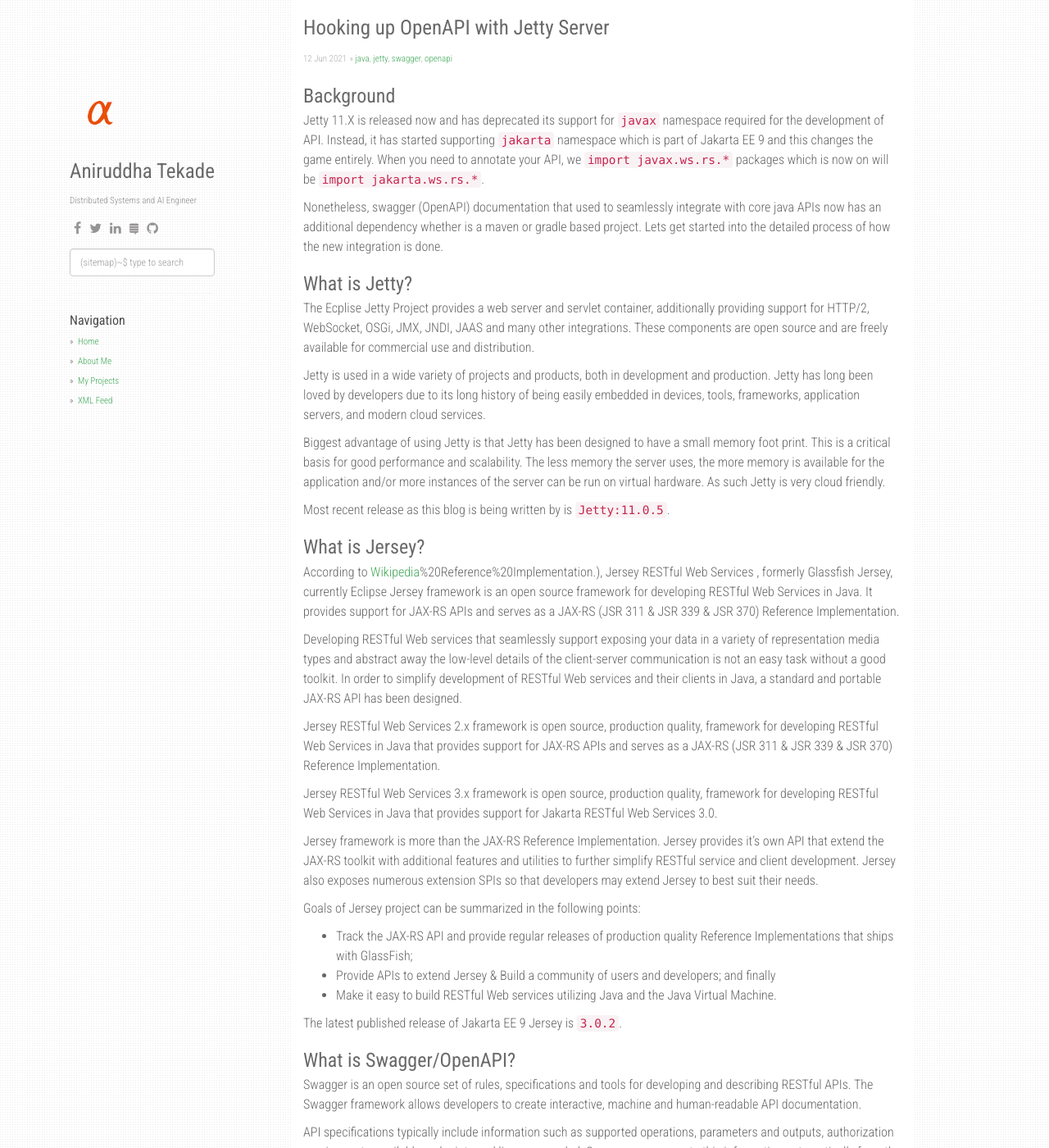
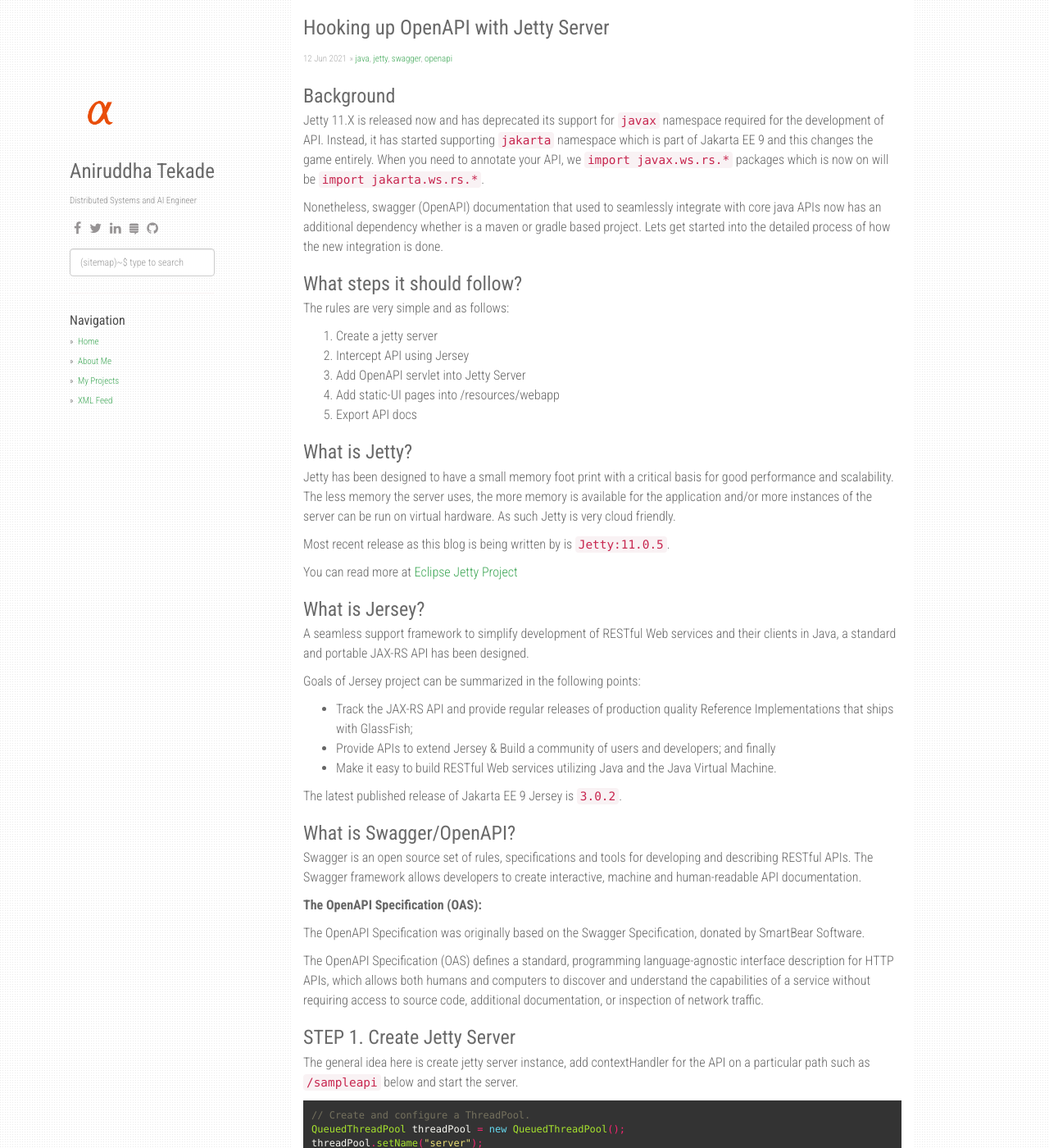
Before and after one commit to agusmakmun/agusmakmun.github.io, a Jekyll site: the page built from _posts/2021-06-12-Hooking-up-OpenAPI-with-Jetty.md, in a window 1280 px wide and 1400 px high. Shown: the whole window at 82% size. Built offline with Jekyll 4.4.1, drawn with Linux system fonts in a browser that asks for light colours; nearby versions of some CDN libraries; comment, search, counter and statistics services are not loaded; some of the changed text lies outside the part shown.

Commit message:
Changed the bullet points  Changes to be committed: 	modified:   _posts/2021-06-12-Hooking-up-OpenAPI-with-Jetty.md

```diff
--- a/_posts/2021-06-12-Hooking-up-OpenAPI-with-Jetty.md
+++ b/_posts/2021-06-12-Hooking-up-OpenAPI-with-Jetty.md
@@ -11,27 +11,26 @@
 
 Nonetheless, swagger (OpenAPI) documentation that used to seamlessly integrate with core java APIs now has an additional dependency whether is a maven or gradle based project. Lets get started into the detailed process of how the new integration is done.
 
+### What steps it should follow?
+
+The rules are very simple and as follows:
+1. Create a jetty server
+2. Intercept API using Jersey
+3. Add OpenAPI servlet into Jetty Server
+4. Add static-UI pages into /resources/webapp
+5. Export API docs
+
 ### What is Jetty?
 
-The Ecplise Jetty Project provides a web server and servlet container, additionally providing support for HTTP/2, WebSocket, OSGi, JMX, JNDI, JAAS and many other integrations. These components are open source and are freely available for commercial use and distribution.
-
-Jetty is used in a wide variety of projects and products, both in development and production. Jetty has long been loved by developers due to its long history of being easily embedded in devices, tools, frameworks, application servers, and modern cloud services.
-
-Biggest advantage of using Jetty is that Jetty has been designed to have a small memory foot print. This is a critical basis for good performance and scalability. The less memory the server uses, the more memory is available for the application and/or more instances of the server can be run on virtual hardware. As such Jetty is very cloud friendly.
+Jetty has been designed to have a small memory foot print with a critical basis for good performance and scalability. The less memory the server uses, the more memory is available for the application and/or more instances of the server can be run on virtual hardware. As such Jetty is very cloud friendly.
 
 Most recent release as this blog is being written by is `Jetty:11.0.5`.
 
+You can read more at [Eclipse Jetty Project](https://www.eclipse.org/jetty/)
+
 ### What is Jersey?
 
-According to [Wikipedia](https://en.wikipedia.org/wiki/Project_Jersey#:~:text=Jersey%20RESTful%20Web%20Services%20%2C%20formerly,%26%20JSR%20370)%20Reference%20Implementation.), Jersey RESTful Web Services , formerly Glassfish Jersey, currently Eclipse Jersey framework is an open source framework for developing RESTful Web Services in Java. It provides support for JAX-RS APIs and serves as a JAX-RS (JSR 311 & JSR 339 & JSR 370) Reference Implementation.
-
-Developing RESTful Web services that seamlessly support exposing your data in a variety of representation media types and abstract away the low-level details of the client-server communication is not an easy task without a good toolkit. In order to simplify development of RESTful Web services and their clients in Java, a standard and portable JAX-RS API has been designed.
-
-Jersey RESTful Web Services 2.x framework is open source, production quality, framework for developing RESTful Web Services in Java that provides support for JAX-RS APIs and serves as a JAX-RS (JSR 311 & JSR 339 & JSR 370) Reference Implementation.
-
-Jersey RESTful Web Services 3.x framework is open source, production quality, framework for developing RESTful Web Services in Java that provides support for Jakarta RESTful Web Services 3.0.
-
-Jersey framework is more than the JAX-RS Reference Implementation. Jersey provides it’s own API that extend the JAX-RS toolkit with additional features and utilities to further simplify RESTful service and client development. Jersey also exposes numerous extension SPIs so that developers may extend Jersey to best suit their needs.
+A seamless support framework to simplify development of RESTful Web services and their clients in Java, a standard and portable JAX-RS API has been designed.
 
 Goals of Jersey project can be summarized in the following points:
 
@@ -45,26 +44,11 @@
 
 Swagger is an open source set of rules, specifications and tools for developing and describing RESTful APIs. The Swagger framework allows developers to create interactive, machine and human-readable API documentation.
 
-API specifications typically include information such as supported operations, parameters and outputs, authorization requirements, available endpoints and licenses needed. Swagger can generate this information automatically from the source code by asking the API to return a documentation file from its annotations.
-
-Swagger helps users build, document, test and consume RESTful web services. It can be used with both a top-down and bottom-up API development approach. In the top-down, or design-first, method, Swagger can be used to design an API before any code is written. In the bottom-up, or code-first method, Swagger takes the code written for an API and generates the documentation.
-
 **The OpenAPI Specification (OAS):**
 
 The OpenAPI Specification was originally based on the Swagger Specification, donated by SmartBear Software.
 
 The OpenAPI Specification (OAS) defines a standard, programming language-agnostic interface description for HTTP APIs, which allows both humans and computers to discover and understand the capabilities of a service without requiring access to source code, additional documentation, or inspection of network traffic.
-
-When properly defined via OpenAPI, a consumer can understand and interact with the remote service with a minimal amount of implementation logic. Similar to what interface descriptions have done for lower-level programming, the OpenAPI Specification removes guesswork in calling a service.
-
-### What steps it should follow?
-
-The rules are very simple and as follows:
-1. Create a jetty server
-2. Intercept API using Jersey
-3. Add OpenAPI servlet into Jetty Server
-4. Add static-UI pages into /resources/webapp
-5. Export API docs
 
 ### STEP 1. Create Jetty Server
 
```
